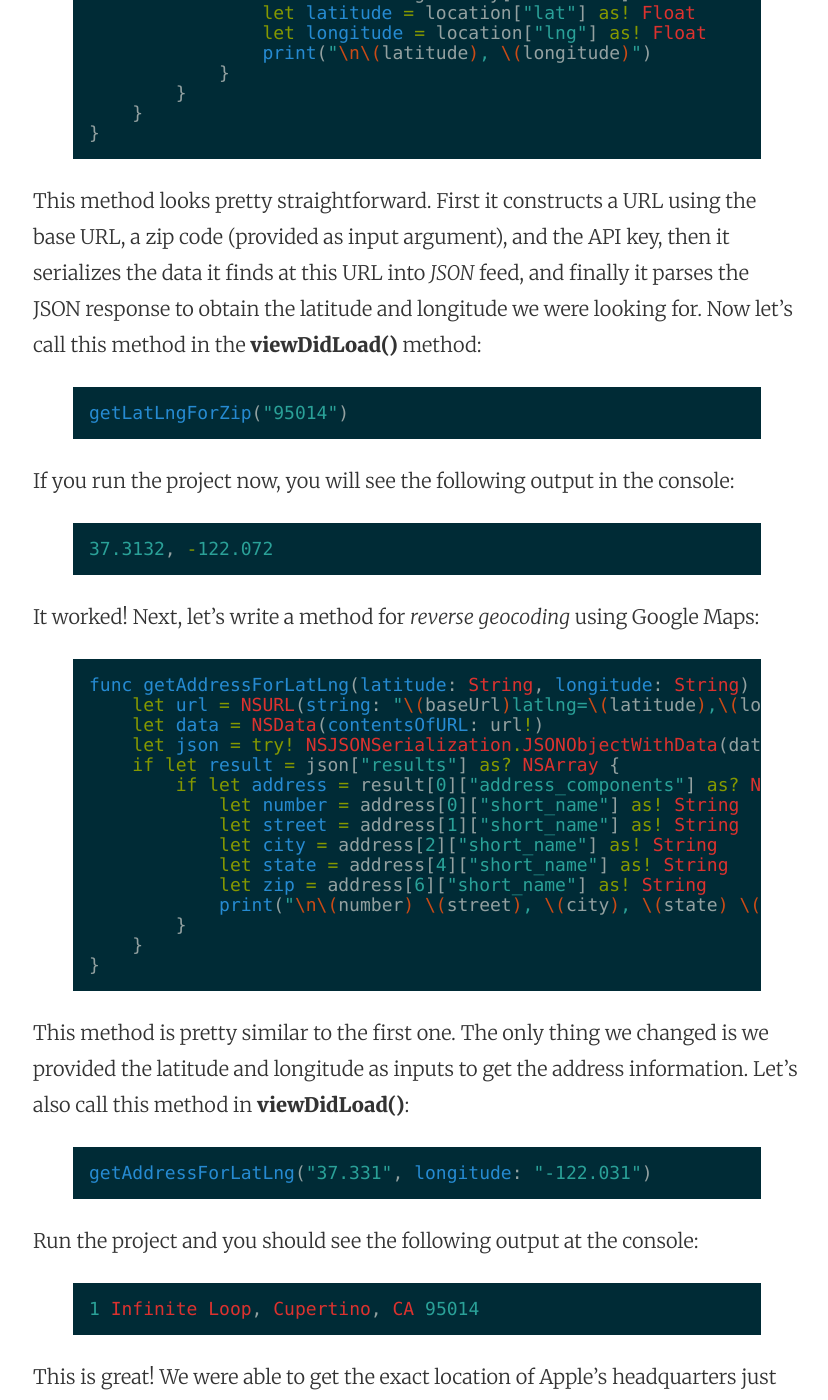
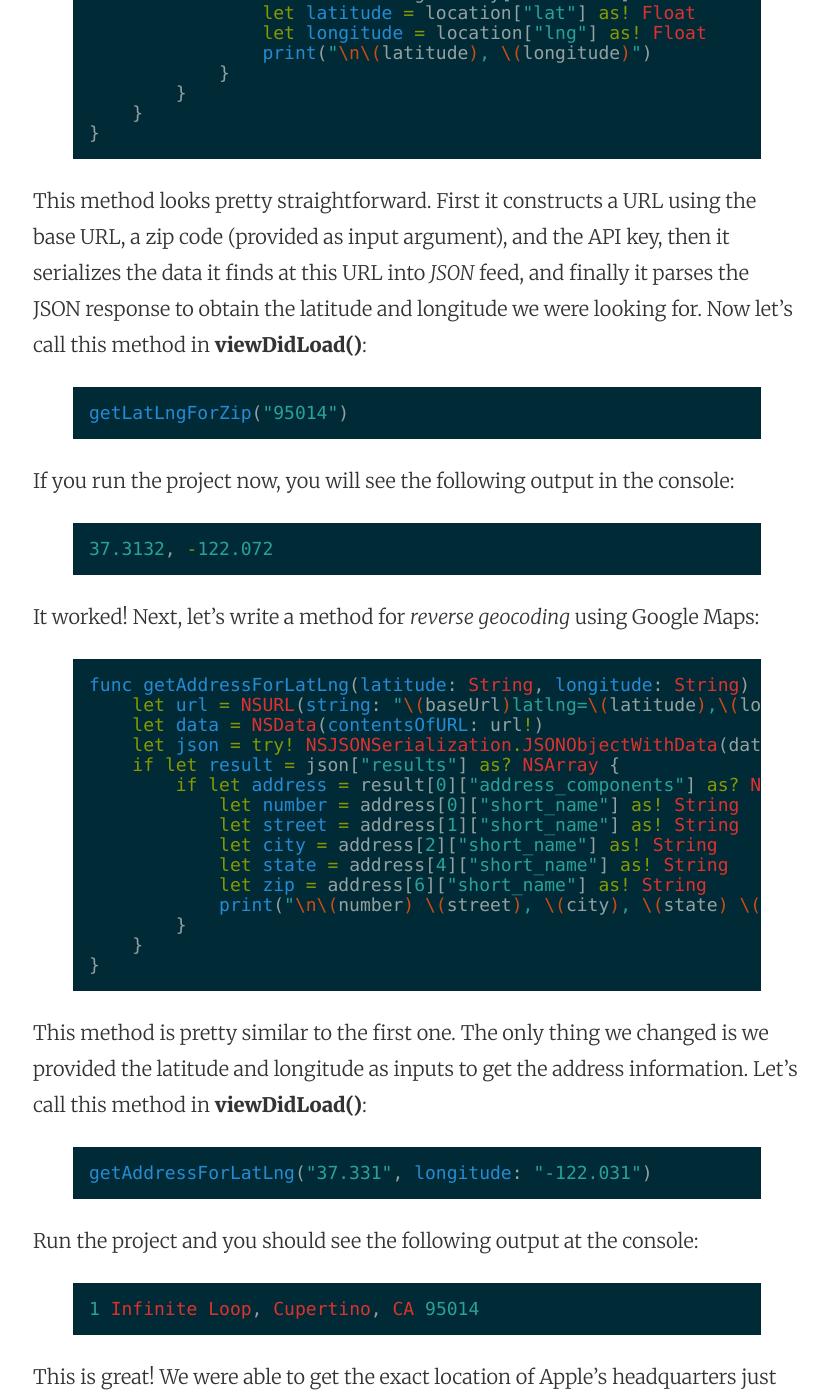
Before and after one commit to mhorga/mhorga.github.io, a Jekyll site: the page built from _posts/2015-08-14-geocoding-in-ios.markdown, in a window 1280 px wide and 1400 px high, scrolled down 1292 px. Shown: the whole window, without its empty margins (223-1051 px from the left). Built offline with Jekyll 4.4.1, drawn with Linux system fonts in a browser that asks for light colours; some of the changed text lies outside the part shown.

Commit message:
Post update: Geocoding in iOS

```diff
--- a/_posts/2015-08-14-geocoding-in-ios.markdown
+++ b/_posts/2015-08-14-geocoding-in-ios.markdown
@@ -31,7 +31,7 @@ func getLatLngForZip(zipCode: String) {
 }
 {% endhighlight %}
 
-This method looks pretty straightforward. First it constructs a URL using the base URL, a zip code (provided as input argument), and the API key, then it serializes the data it finds at this URL into _JSON_ feed, and finally it parses the JSON response to obtain the latitude and longitude we were looking for. Now let's call this method in the __viewDidLoad()__ method:
+This method looks pretty straightforward. First it constructs a URL using the base URL, a zip code (provided as input argument), and the API key, then it serializes the data it finds at this URL into _JSON_ feed, and finally it parses the JSON response to obtain the latitude and longitude we were looking for. Now let's call this method in __viewDidLoad()__:
 
 {% highlight swift %}
 getLatLngForZip("95014")
@@ -63,7 +63,7 @@ func getAddressForLatLng(latitude: String, longitude: String) {
 }
 {% endhighlight %}
 
-This method is pretty similar to the first one. The only thing we changed is we provided the latitude and longitude as inputs to get the address information. Let's also call this method in __viewDidLoad()__:
+This method is pretty similar to the first one. The only thing we changed is we provided the latitude and longitude as inputs to get the address information. Let's call this method in __viewDidLoad()__:
 
 {% highlight swift %}
 getAddressForLatLng("37.331", longitude: "-122.031")
```
Also changed, not shown: other parts of _posts/2015-08-14-geocoding-in-ios.markdown (+2 -2 lines).
